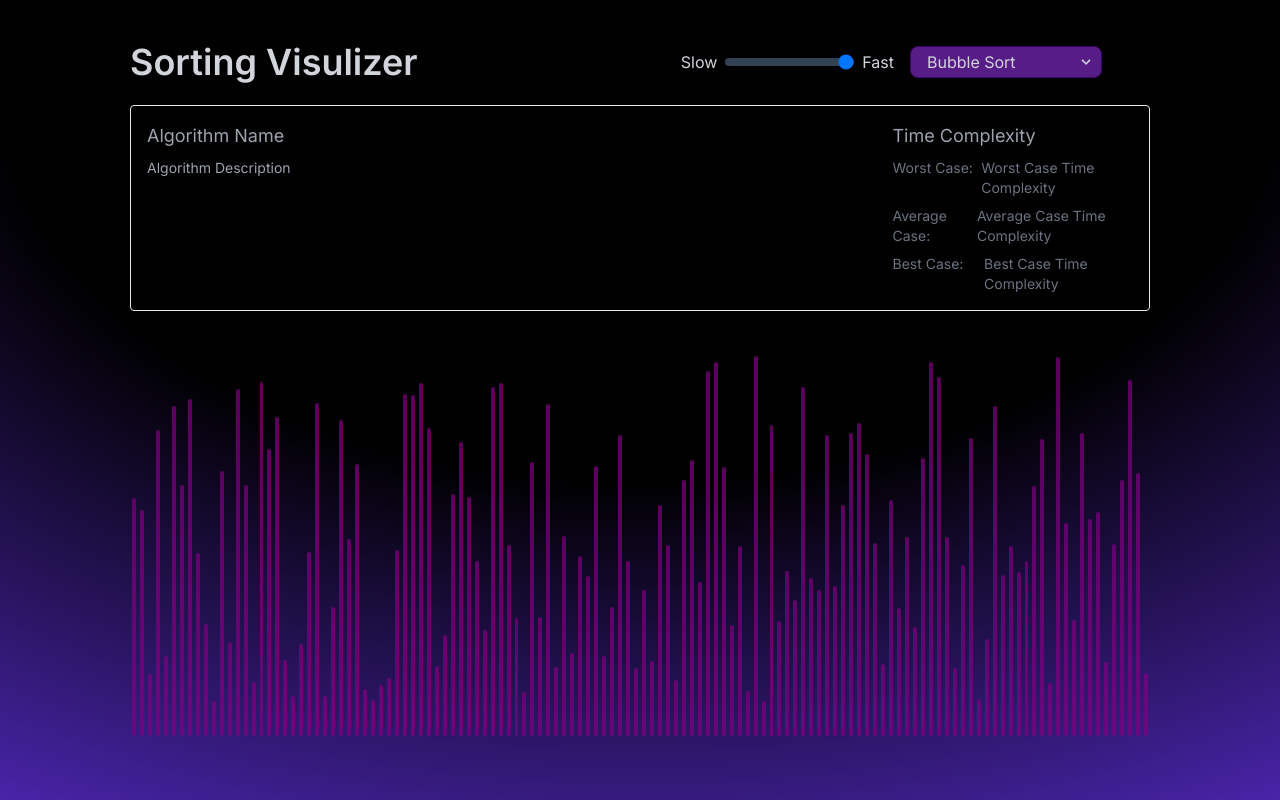
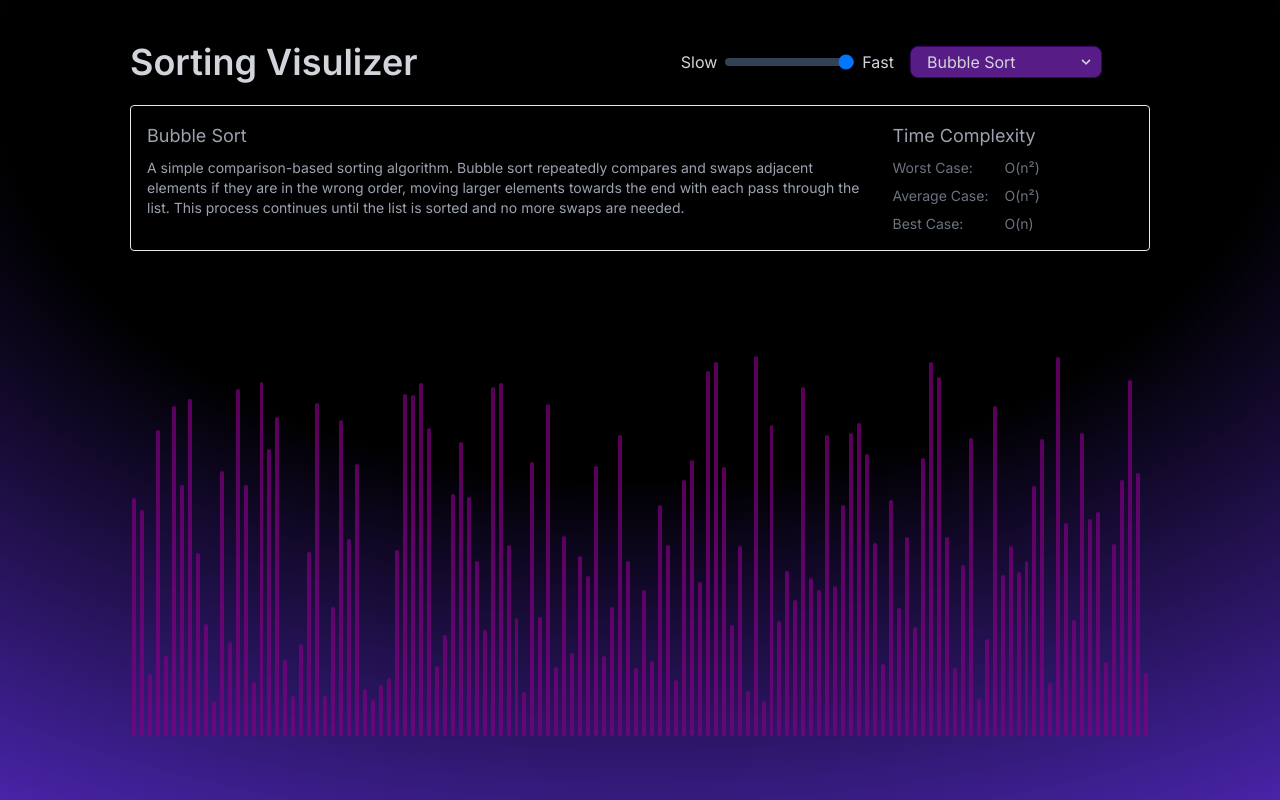
Before and after one commit to Exploser/algorithm-visualizer, a Next.js app in the folder algorithm-visualizer/: page / in a window 1280 px wide. Built offline with nearby package versions, Linux system fonts and the light colour scheme.

Commit message:
Update algorithm data for home page

```diff
--- a/algorithm-visualizer/src/app/page.tsx
+++ b/algorithm-visualizer/src/app/page.tsx
@@ -4,7 +4,7 @@ import { Select } from "@/components/Input/Select";
 import { Slider } from "@/components/Input/Slider";
 import { useSortingAlgorithmContext } from "@/context/Visualizer";
 import { SortingAlgorithmType } from "@/lib/types";
-import { generateAnimationArray, sortingAlgorithms } from "@/lib/utils";
+import { generateAnimationArray, sortingAlgorithms, sortingAlgorithmsData } from "@/lib/utils";
 import { useEffect } from "react";
 import { FaPlayCircle } from "react-icons/fa";
 import { RxReset } from "react-icons/rx";
@@ -79,32 +79,31 @@ export default function Home() {
               <div className="flex w-full text-gray-400 p-4 rounded border border-system-purple20 bg-system-purple80 bg-opacity-10 gap-6">
                 <div className="flex flex-col items-start justify-start w-3/4">
                   <h3 className="text-lg">
-                    Algorithm Name
+                    {(sortingAlgorithmsData[selectedAlgorithm as keyof typeof sortingAlgorithmsData] || {}).title}
                   </h3>
                   <p className="text-sm text-grey-500 pt-2">
-                    Algorithm Description
+                  {(sortingAlgorithmsData[selectedAlgorithm as keyof typeof sortingAlgorithmsData] || {}).description}
                   </p>
                 </div>
-
                 <div className="flex flex-col items-start justify-start w-1/4 gap-2">
                   <h3 className="text-lg">Time Complexity</h3>
                   <div className="flex flex-col gap-2">
                     <p className="flex w-full text-sm text-gray-500">
                       <span className="w-28">Worst Case:</span>
                       <span>
-                        Worst Case Time Complexity
+                        {(sortingAlgorithmsData[selectedAlgorithm as keyof typeof sortingAlgorithmsData] || {}).worstCase}
                       </span>
                     </p>
                     <p className="flex w-full text-sm text-gray-500">
                       <span className="w-28">Average Case:</span>
                       <span>
-                        Average Case Time Complexity
+                        {(sortingAlgorithmsData[selectedAlgorithm as keyof typeof sortingAlgorithmsData] || {}).averageCase}
                       </span>
                     </p>
                     <p className="flex w-full text-sm text-gray-500">
                       <span className="w-28">Best Case:</span>
                       <span>
-                        Best Case Time Complexity
+                        {(sortingAlgorithmsData[selectedAlgorithm as keyof typeof sortingAlgorithmsData] || {}).bestCase}
                       </span>
                     </p>
                   </div>
```
